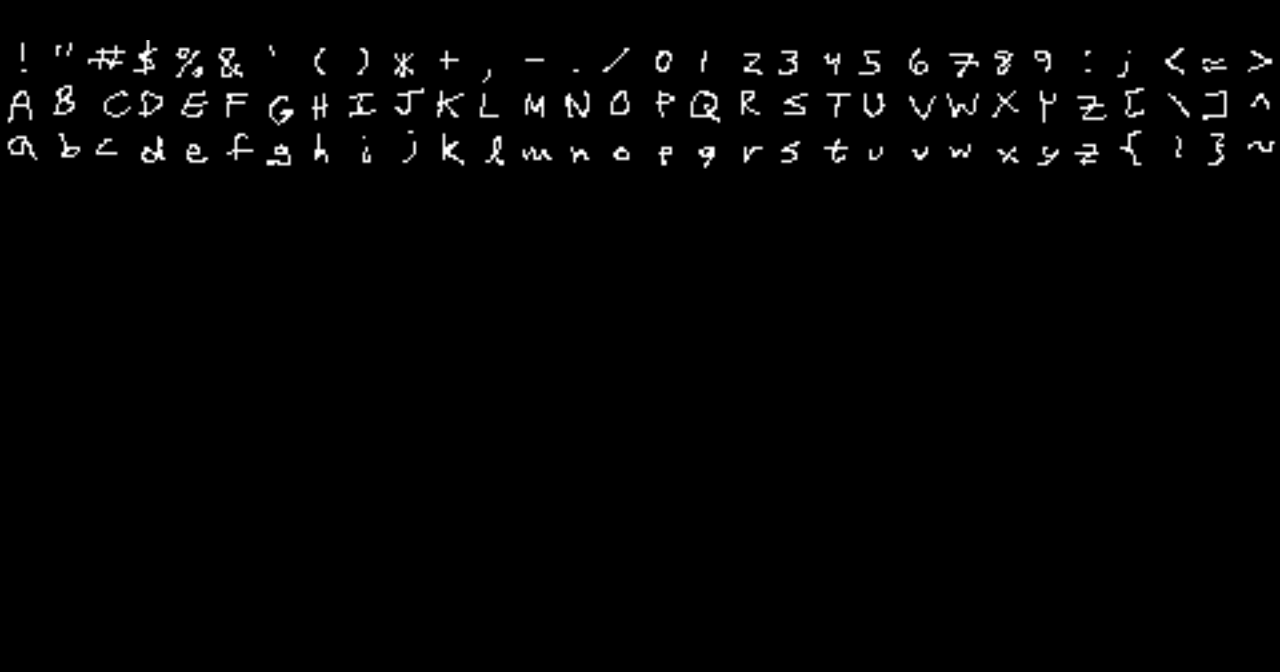
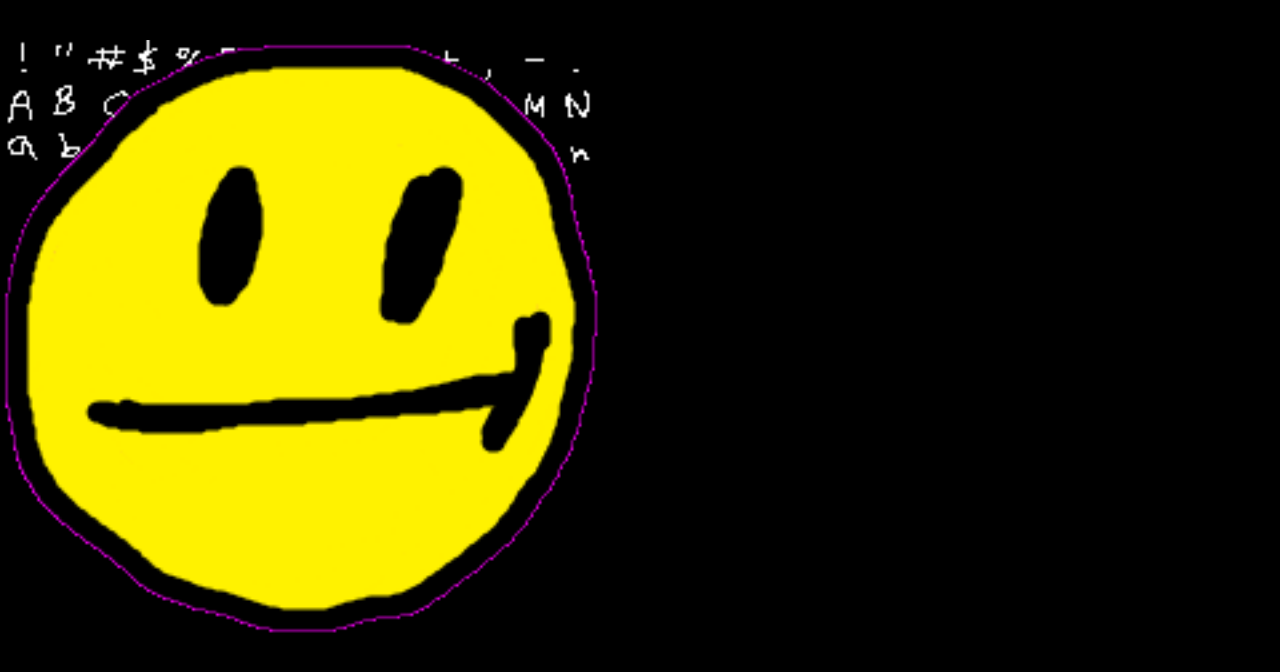
Before and after one commit to binji/pajama, a plain HTML site: page index.html in a window 1280 px wide. Drawn offline with Linux system fonts and the light colour scheme.

Commit message:
Get a second sprite loading; color key RGB(255, 0, 255) (bright pink)

```diff
--- a/index.html
+++ b/index.html
@@ -1,5 +1,6 @@
 <!DOCTYPE html>
 <head>
+  <title>PaJamA</title>
   <style>
     body {
       position: absolute;
--- a/main.js
+++ b/main.js
@@ -59,10 +59,15 @@ function makeTextureShader() {
         vTexCoord = aTexCoord;
       }`);
   const fragmentShader = compileShader(gl.FRAGMENT_SHADER,
-     `varying highp vec2 vTexCoord;
+     `precision highp float;
+      varying vec2 vTexCoord;
       uniform sampler2D uSampler;
       void main(void) {
-        gl_FragColor = texture2D(uSampler, vTexCoord);
+        vec4 tex = texture2D(uSampler, vTexCoord);
+        if (tex.xyz == vec3(1, 0, 1)) {
+          discard;
+        }
+        gl_FragColor = tex;
       }`);
 
   const program = gl.createProgram();
@@ -85,9 +90,9 @@ function makeTextureShader() {
   return {program, uSampler};
 }
 
-function draw(buffer, texture, shader) {
-  gl.bindBuffer(gl.ARRAY_BUFFER, buffer);
-  gl.bindTexture(gl.TEXTURE_2D, texture);
+function draw(sprite, shader) {
+  gl.bindBuffer(gl.ARRAY_BUFFER, sprite.buffer);
+  gl.bindTexture(gl.TEXTURE_2D, sprite.texture);
   gl.useProgram(shader.program);
 
   gl.uniform1i(shader.uSampler, 0);
@@ -116,22 +121,31 @@ function onKeyDown(event) {
 //------------------------------------------------------------------------------
 
 initGl();
-const {buffer, texture} = makeFullScreenQuad();
+const fullScreen = makeFullScreenQuad();
 const shader = makeTextureShader();
 
 const img = new Image();
 img.onload = async () => {
   let imgbmp = await createImageBitmap(img);
-  uploadTex(texture, imgbmp);
+  uploadTex(fullScreen.texture, imgbmp);
 };
 img.src = 'font.png';
+
+const smiley = makeFullScreenQuad();
+const smileyImage = new Image();
+smileyImage.onload = async () => {
+  let imgbmp = await createImageBitmap(smileyImage);
+  uploadTex(smiley.texture, imgbmp);
+};
+smileyImage.src = 'smiley.png';
 
 document.onkeydown = onKeyDown;
 
 (function tick(time) {
   requestAnimationFrame(tick);
 
-  this.gl.clearColor(0, 0, 0, 1.0);
+  this.gl.clearColor(0, 0.1, 0.1, 1.0);
   this.gl.clear(this.gl.COLOR_BUFFER_BIT);
-  draw(buffer, texture, shader);
+  draw(fullScreen, shader);
+  draw(smiley, shader);
 })();
```
